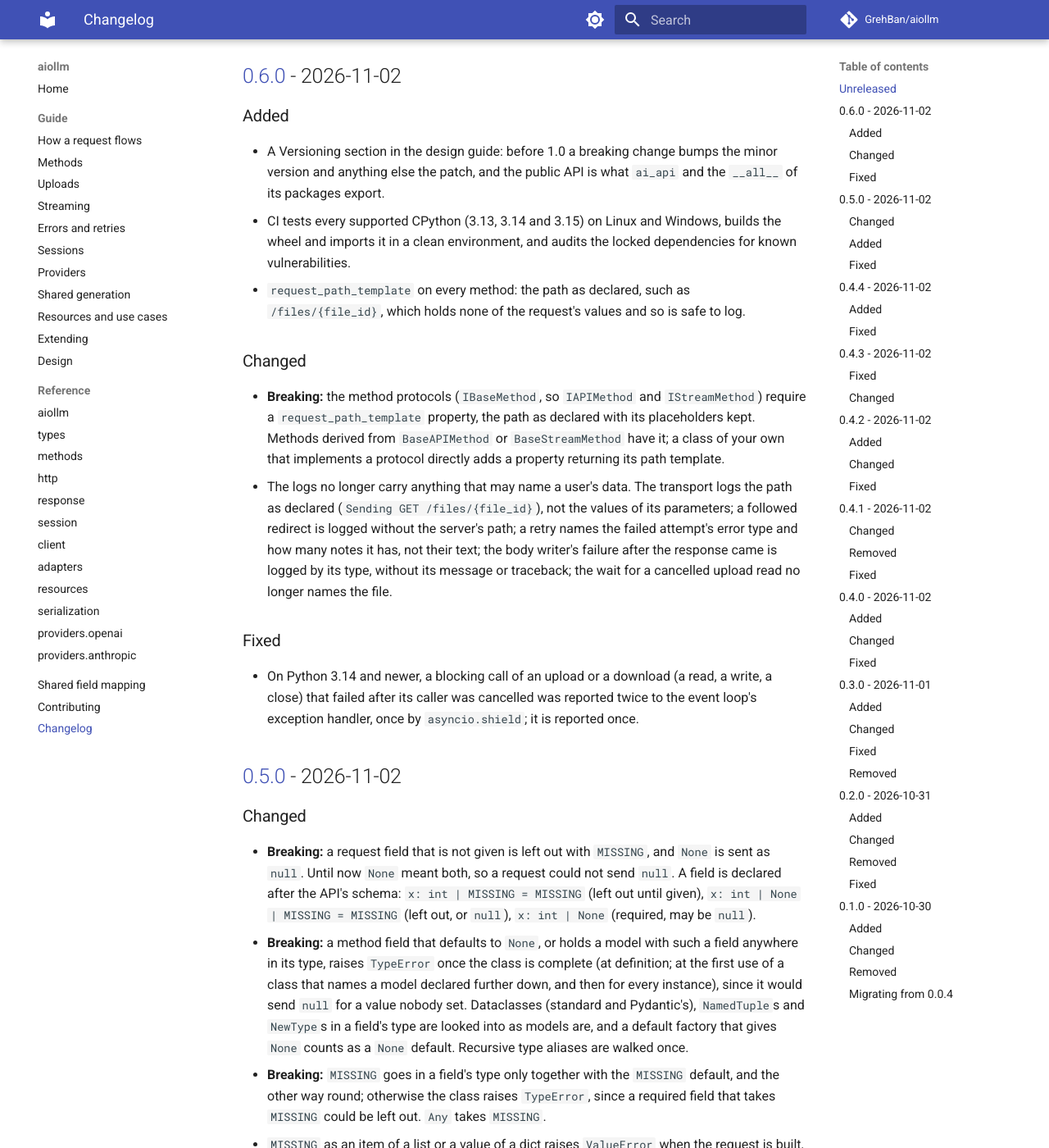
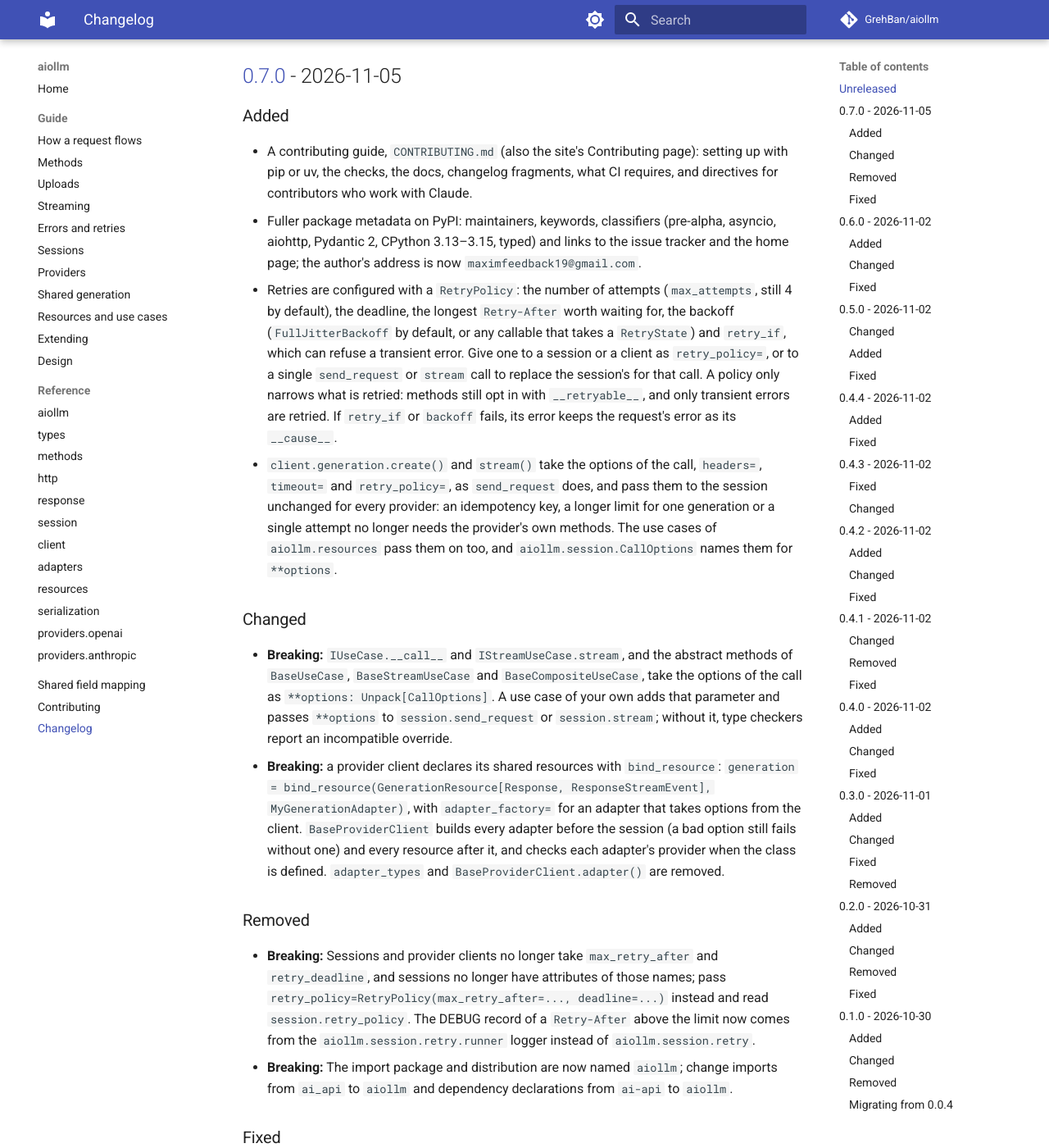
Before and after one commit to GrehBan/ai_api, an MkDocs documentation site: the page built from docs/changelog.md, in a window 1280 px wide and 1400 px high, scrolled down 287 px. Shown: the whole window at 82% size. Built offline with MkDocs 1.6.1 and Material for MkDocs 9.7.7, drawn with Linux system fonts in a browser that asks for light colours; comment, search, counter and statistics services are not loaded; some of the changed text lies outside the part shown.

Commit message:
Release 0.7.0
The package and the repository are now aiollm (import and
distribution, breaking). Retries are configured with RetryPolicy, per
session and per call, in place of max_retry_after and retry_deadline
(breaking). client.generation passes the call's headers, timeout and
retry_policy to the session, and use cases take **options (breaking
for own use cases). Provider clients declare their resources with
bind_resource in place of adapter_types and adapter() (breaking).
Also a contributing guide, fuller package metadata and a README fix
about None and MISSING.

The CHANGELOG section is built by towncrier from the fragments, which
are removed; its compare links point to GrehBan/aiollm.

```diff
--- a/CHANGELOG.md
+++ b/CHANGELOG.md
@@ -8,6 +8,67 @@ and this project adheres to [Semantic Versioning](https://semver.org/spec/v2.0.0
 ## [Unreleased]
 
 <!-- towncrier release notes start -->
+
+## [0.7.0] - 2026-11-05
+
+### Added
+
+- A contributing guide, `CONTRIBUTING.md` (also the site's Contributing page):
+  setting up with pip or uv, the checks, the docs, changelog fragments, what CI
+  requires, and directives for contributors who work with Claude.
+- Fuller package metadata on PyPI: maintainers, keywords, classifiers
+  (pre-alpha, asyncio, aiohttp, Pydantic 2, CPython 3.13–3.15, typed) and links
+  to the issue tracker and the home page; the author's address is now
+  `maximfeedback19@gmail.com`.
+- Retries are configured with a `RetryPolicy`: the number of attempts
+  (`max_attempts`, still 4 by default), the deadline, the longest `Retry-After`
+  worth waiting for, the backoff (`FullJitterBackoff` by default, or any
+  callable that takes a `RetryState`) and `retry_if`, which can refuse a
+  transient error. Give one to a session or a client as `retry_policy=`, or to
+  a single `send_request` or `stream` call to replace the session's for that
+  call. A policy only narrows what is retried: methods still opt in with
+  `__retryable__`, and only transient errors are retried. If `retry_if` or
+  `backoff` fails, its error keeps the request's error as its `__cause__`.
+- `client.generation.create()` and `stream()` take the options of the call,
+  `headers=`, `timeout=` and `retry_policy=`, as `send_request` does, and pass
+  them to the session unchanged for every provider: an idempotency key, a
+  longer limit for one generation or a single attempt no longer needs the
+  provider's own methods. The use cases of `aiollm.resources` pass them on too,
+  and `aiollm.session.CallOptions` names them for `**options`.
+
+### Changed
+
+- **Breaking:** `IUseCase.__call__` and `IStreamUseCase.stream`, and the
+  abstract methods of `BaseUseCase`, `BaseStreamUseCase` and
+  `BaseCompositeUseCase`, take the options of the call as `**options:
+  Unpack[CallOptions]`. A use case of your own adds that parameter and passes
+  `**options` to `session.send_request` or `session.stream`; without it, type
+  checkers report an incompatible override.
+- **Breaking:** a provider client declares its shared resources with
+  `bind_resource`: `generation = bind_resource(GenerationResource[Response,
+  ResponseStreamEvent], MyGenerationAdapter)`, with `adapter_factory=` for an
+  adapter that takes options from the client. `BaseProviderClient` builds every
+  adapter before the session (a bad option still fails without one) and every
+  resource after it, and checks each adapter's provider when the class is
+  defined. `adapter_types` and `BaseProviderClient.adapter()` are removed.
+
+### Removed
+
+- **Breaking:** Sessions and provider clients no longer take `max_retry_after`
+  and `retry_deadline`, and sessions no longer have attributes of those names;
+  pass `retry_policy=RetryPolicy(max_retry_after=..., deadline=...)` instead
+  and read `session.retry_policy`. The DEBUG record of a `Retry-After` above
+  the limit now comes from the `aiollm.session.retry.runner` logger instead of
+  `aiollm.session.retry`.
+- **Breaking:** The import package and distribution are now named `aiollm`;
+  change imports from `ai_api` to `aiollm` and dependency declarations from
+  `ai-api` to `aiollm`.
+
+### Fixed
+
+- The README's quick start and the methods guide still said that a field set to
+  `None` is not sent. Since 0.5.0 a field left `MISSING` is not sent, and
+  `None` is sent as `null`; both now say so.
 
 ## [0.6.0] - 2026-11-02
 
@@ -863,14 +924,15 @@ new locations:
 | `ai_api.providers.openai.client.api.openai` | `ai_api.providers.openai.api` |
 | `ai_api.providers.openai.client.exceptions.error_resolver.openai` | `ai_api.providers.openai.resolver` |
 
-[Unreleased]: https://github.com/GrehBan/ai_api/compare/v0.6.0...HEAD
-[0.6.0]: https://github.com/GrehBan/ai_api/compare/v0.5.0...v0.6.0
-[0.5.0]: https://github.com/GrehBan/ai_api/compare/v0.4.4...v0.5.0
-[0.4.4]: https://github.com/GrehBan/ai_api/compare/v0.4.3...v0.4.4
-[0.4.3]: https://github.com/GrehBan/ai_api/compare/v0.4.2...v0.4.3
-[0.4.2]: https://github.com/GrehBan/ai_api/compare/v0.4.1...v0.4.2
-[0.4.1]: https://github.com/GrehBan/ai_api/compare/v0.4.0...v0.4.1
-[0.4.0]: https://github.com/GrehBan/ai_api/compare/v0.3.0...v0.4.0
-[0.3.0]: https://github.com/GrehBan/ai_api/compare/v0.2.0...v0.3.0
-[0.2.0]: https://github.com/GrehBan/ai_api/compare/v0.1.0...v0.2.0
-[0.1.0]: https://github.com/GrehBan/ai_api/compare/2b58dfc...v0.1.0
+[Unreleased]: https://github.com/GrehBan/aiollm/compare/v0.7.0...HEAD
+[0.7.0]: https://github.com/GrehBan/aiollm/compare/v0.6.0...v0.7.0
+[0.6.0]: https://github.com/GrehBan/aiollm/compare/v0.5.0...v0.6.0
+[0.5.0]: https://github.com/GrehBan/aiollm/compare/v0.4.4...v0.5.0
+[0.4.4]: https://github.com/GrehBan/aiollm/compare/v0.4.3...v0.4.4
+[0.4.3]: https://github.com/GrehBan/aiollm/compare/v0.4.2...v0.4.3
+[0.4.2]: https://github.com/GrehBan/aiollm/compare/v0.4.1...v0.4.2
+[0.4.1]: https://github.com/GrehBan/aiollm/compare/v0.4.0...v0.4.1
+[0.4.0]: https://github.com/GrehBan/aiollm/compare/v0.3.0...v0.4.0
+[0.3.0]: https://github.com/GrehBan/aiollm/compare/v0.2.0...v0.3.0
+[0.2.0]: https://github.com/GrehBan/aiollm/compare/v0.1.0...v0.2.0
+[0.1.0]: https://github.com/GrehBan/aiollm/compare/2b58dfc...v0.1.0
```
Also changed, not shown: CHANGES/+aiollm-package.removed.md (deleted, +0 -1 lines), CHANGES/+contributing-guide.added.md (deleted, +0 -1 lines), CHANGES/+docs-none-is-null.fixed.md (deleted, +0 -1 lines), CHANGES/+generation-call-options.added.md (deleted, +0 -1 lines), CHANGES/+generation-call-options.changed.md (deleted, +0 -1 lines), CHANGES/+package-metadata.added.md (deleted, +0 -1 lines), CHANGES/+resource-binding.changed.md (deleted, +0 -1 lines), CHANGES/+retry-policy.added.md (deleted, +0 -1 lines), CHANGES/+retry-policy.removed.md (deleted, +0 -1 lines), CLAUDE.md (+1 -1 lines), README.md (+1 -1 lines), 1 other file.
